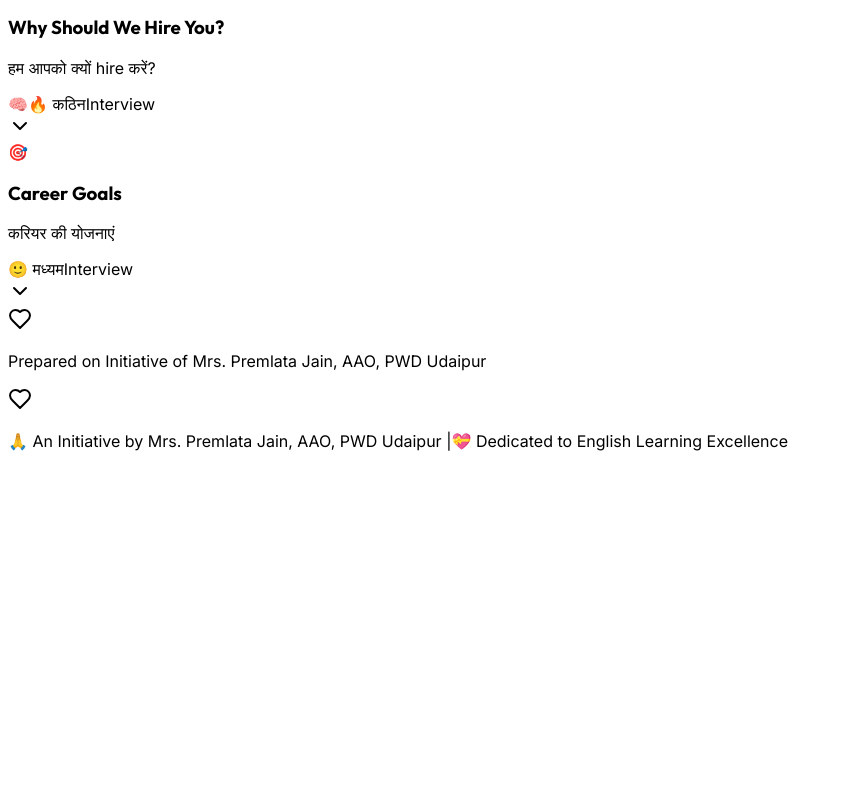
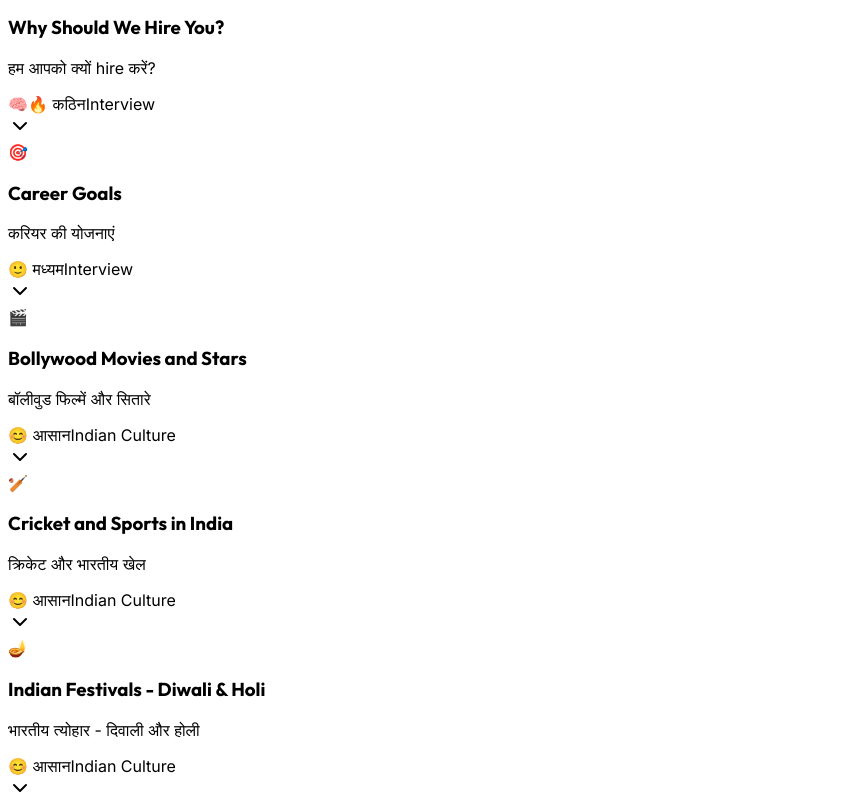
Before and after one commit to CRAJKUMARSINGH/PREET_ENGLISH, a React (Vite) app in the folder client/: page /speak in a window 1280 px wide. Shown: the part 3552-4349 px from the top of the page, without its empty margins (0-844 px from the left). Before the commit the page ends 4019 px from the top, so only its background shows below. Built offline with nearby package versions, Linux system fonts and the light colour scheme; a web font is replaced by a local one.

Commit message:
Add Indian Culture, Banking, History topics from 2grok.md (8 new topics)

```diff
--- a/client/src/pages/SpeakingPractice.tsx
+++ b/client/src/pages/SpeakingPractice.tsx
@@ -285,6 +285,191 @@ const speakingTopics = [
     modelAnswer: "In five years, I see myself in a leadership position. This goal is important to me because I want to make a bigger impact. To achieve this, I plan to continuously learn and take on challenging projects. This company can help me by providing growth opportunities.",
     freePrompt: "अपने career goals के बारे में बोलें (60 सेकंड)।",
     confidenceTip: "Realistic goals बताओ। Company से connect करो।"
+  },
+  // Indian Culture Topics (from 2grok.md)
+  {
+    id: 13,
+    title: "Bollywood Movies and Stars",
+    hindiTitle: "बॉलीवुड फिल्में और सितारे",
+    difficulty: "Easy" as const,
+    emoji: "🎬",
+    category: "Indian Culture",
+    hindiThoughts: [
+      "आपकी पसंदीदा फिल्म कौन सी है?",
+      "आपका पसंदीदा actor/actress कौन है?",
+      "वह फिल्म क्यों पसंद है?",
+      "Bollywood का क्या impact है?"
+    ],
+    sentenceFrames: [
+      "My favorite Bollywood movie is ____.",
+      "I like ____ because ____.",
+      "The story is about ____.",
+      "Bollywood movies are popular because ____."
+    ],
+    modelAnswer: "My favorite Bollywood movie is 3 Idiots. I like Aamir Khan because he chooses meaningful roles. The story is about friendship and following your passion. Bollywood movies are popular because they have great music and emotional stories.",
+    freePrompt: "अपनी पसंदीदा Bollywood फिल्म के बारे में 30 सेकंड बोलें।",
+    confidenceTip: "अपनी पसंद के बारे में freely बोलो!"
+  },
+  {
+    id: 14,
+    title: "Cricket and Sports in India",
+    hindiTitle: "क्रिकेट और भारतीय खेल",
+    difficulty: "Easy" as const,
+    emoji: "🏏",
+    category: "Indian Culture",
+    hindiThoughts: [
+      "आपका पसंदीदा खेल कौन सा है?",
+      "पसंदीदा खिलाड़ी कौन है?",
+      "India में cricket इतना popular क्यों है?",
+      "आखिरी match कब देखा?"
+    ],
+    sentenceFrames: [
+      "My favorite sport is ____.",
+      "I admire ____ because ____.",
+      "Cricket is popular in India because ____.",
+      "I last watched a match when ____."
+    ],
+    modelAnswer: "My favorite sport is cricket. I admire Virat Kohli because of his dedication and passion. Cricket is popular in India because it brings people together and creates excitement. I last watched a match during the World Cup.",
+    freePrompt: "Cricket या अपने पसंदीदा खेल के बारे में 30 सेकंड बोलें।",
+    confidenceTip: "Sports के बारे में बात करना easy है - बस enjoy करो!"
+  },
+  {
+    id: 15,
+    title: "Indian Festivals - Diwali & Holi",
+    hindiTitle: "भारतीय त्योहार - दिवाली और होली",
+    difficulty: "Easy" as const,
+    emoji: "🪔",
+    category: "Indian Culture",
+    hindiThoughts: [
+      "दिवाली/होली कैसे मनाते हो?",
+      "क्या special करते हो?",
+      "परिवार के साथ कैसे celebrate करते हो?",
+      "इन त्योहारों का क्या महत्व है?"
+    ],
+    sentenceFrames: [
+      "Diwali is the festival of ____.",
+      "We celebrate by ____.",
+      "The best part is ____.",
+      "These festivals are important because ____."
+    ],
+    modelAnswer: "Diwali is the festival of lights. We celebrate by lighting diyas, bursting crackers, and eating sweets. The best part is when the whole family comes together. These festivals are important because they strengthen our bonds and keep our traditions alive.",
+    freePrompt: "दिवाली या होली के बारे में 30 सेकंड बोलें।",
+    confidenceTip: "त्योहारों की खुशी अपनी आवाज में लाओ!"
+  },
+  {
+    id: 16,
+    title: "Indian Food and Regional Cuisines",
+    hindiTitle: "भारतीय खाना और क्षेत्रीय व्यंजन",
+    difficulty: "Easy" as const,
+    emoji: "🍛",
+    category: "Indian Culture",
+    hindiThoughts: [
+      "आपके region का famous खाना क्या है?",
+      "घर पर क्या बनता है?",
+      "Street food पसंद है?",
+      "Indian food special क्यों है?"
+    ],
+    sentenceFrames: [
+      "In my region, ____ is very famous.",
+      "At home, we usually eat ____.",
+      "My favorite street food is ____.",
+      "Indian food is special because ____."
+    ],
+    modelAnswer: "In my region, Rajasthani dal baati is very famous. At home, we usually eat roti, sabzi, and dal. My favorite street food is pani puri. Indian food is special because of its variety of spices and flavors.",
+    freePrompt: "अपने region के खाने के बारे में 30 सेकंड बोलें।",
+    confidenceTip: "खाने के बारे में बात करना सबको पसंद है!"
+  },
+  {
+    id: 17,
+    title: "Social Media: Pros and Cons",
+    hindiTitle: "सोशल मीडिया: फायदे और नुकसान",
+    difficulty: "Medium" as const,
+    emoji: "📱",
+    category: "Technology",
+    hindiThoughts: [
+      "Social media के फायदे क्या हैं?",
+      "नुकसान क्या हैं?",
+      "आप कितना use करते हो?",
+      "क्या सावधानी रखनी चाहिए?"
+    ],
+    sentenceFrames: [
+      "Social media helps us by ____.",
+      "However, it can also ____.",
+      "I use social media for ____.",
+      "We should be careful about ____."
+    ],
+    modelAnswer: "Social media helps us by connecting with friends and staying updated. However, it can also waste our time and affect mental health. I use social media for learning and entertainment. We should be careful about privacy and screen time.",
+    freePrompt: "Social media के बारे में अपनी राय 60 सेकंड में बताएं।",
+    confidenceTip: "Balanced view रखो - दोनों sides बताओ।"
+  },
+  {
+    id: 18,
+    title: "UPSC Interview Practice",
+    hindiTitle: "UPSC साक्षात्कार अभ्यास",
+    difficulty: "Hard" as const,
+    emoji: "🇮🇳",
+    category: "Interview",
+    hindiThoughts: [
+      "Civil services में क्यों जाना चाहते हो?",
+      "देश के लिए क्या करना चाहते हो?",
+      "आपकी preparation कैसी है?",
+      "Current affairs पर क्या views हैं?"
+    ],
+    sentenceFrames: [
+      "I want to join civil services because ____.",
+      "I believe I can contribute by ____.",
+      "The biggest challenge facing India is ____.",
+      "As an administrator, I would focus on ____."
+    ],
+    modelAnswer: "I want to join civil services because I want to serve the nation at the grassroots level. I believe I can contribute by implementing policies effectively. The biggest challenge facing India is unemployment and education quality. As an administrator, I would focus on transparent governance.",
+    freePrompt: "UPSC interview style में जवाब दें (90 सेकंड)।",
+    confidenceTip: "Confident रहो, देश के बारे में passion दिखाओ।"
+  },
+  {
+    id: 19,
+    title: "Digital Banking in India",
+    hindiTitle: "भारत में डिजिटल बैंकिंग",
+    difficulty: "Medium" as const,
+    emoji: "🏧",
+    category: "Banking & Finance",
+    hindiThoughts: [
+      "UPI क्या है और कैसे use करते हो?",
+      "Digital banking के फायदे क्या हैं?",
+      "क्या risks हैं?",
+      "India में कैसे बदलाव आया है?"
+    ],
+    sentenceFrames: [
+      "Digital banking means ____.",
+      "I use apps like ____ for ____.",
+      "The advantages are ____.",
+      "We should be careful about ____."
+    ],
+    modelAnswer: "Digital banking means doing banking through mobile apps and internet. I use apps like Google Pay and PhonePe for daily payments. The advantages are convenience and instant transfers. We should be careful about sharing OTP and checking transaction details.",
+    freePrompt: "Digital banking के बारे में 60 सेकंड बोलें।",
+    confidenceTip: "Real examples दो - अपना experience बताओ।"
+  },
+  {
+    id: 20,
+    title: "Indian Independence Movement",
+    hindiTitle: "भारतीय स्वतंत्रता आंदोलन",
+    difficulty: "Hard" as const,
+    emoji: "🕊️",
+    category: "History",
+    hindiThoughts: [
+      "कौन से leaders याद हैं?",
+      "कौन सी movements important थीं?",
+      "आज़ादी का क्या महत्व है?",
+      "हमें क्या सीखना चाहिए?"
+    ],
+    sentenceFrames: [
+      "The Indian independence movement was led by ____.",
+      "Important movements include ____.",
+      "Freedom is important because ____.",
+      "We should remember that ____."
+    ],
+    modelAnswer: "The Indian independence movement was led by great leaders like Gandhi, Nehru, and Subhash Chandra Bose. Important movements include the Salt March and Quit India Movement. Freedom is important because it gave us the right to govern ourselves. We should remember the sacrifices made by our freedom fighters.",
+    freePrompt: "स्वतंत्रता आंदोलन के बारे में 90 सेकंड बोलें।",
+    confidenceTip: "इतिहास को respect के साथ बोलो।"
   }
 ];
 
```
